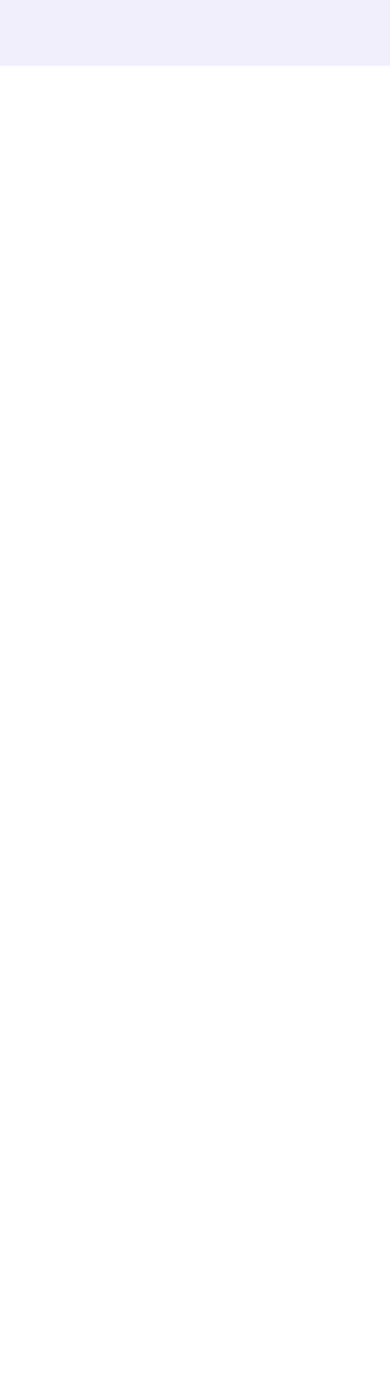
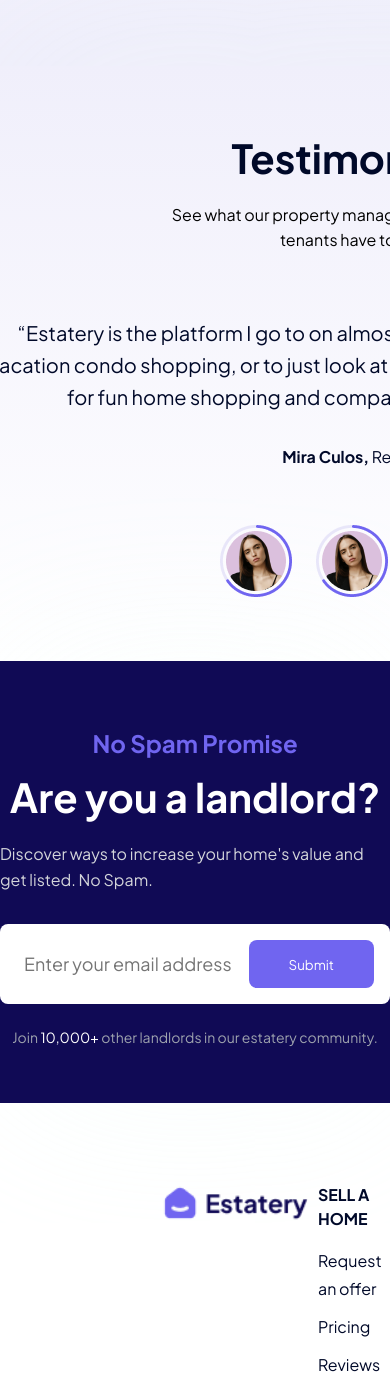
Before and after one commit to arshia00J/responsive-design, a plain HTML site: page index.html in a window 390 px wide. Shown: the part 4620-6002 px from the top of the page. Before the commit the page ends 4686 px from the top, so only its background shows below. Drawn offline with Linux system fonts and the light colour scheme.

Commit message:
non-responsive

```diff
--- a/index.html
+++ b/index.html
@@ -372,5 +372,94 @@
         </div>
       </section>
     </div>
+
+    <!-- TESTIMONIALS -->
+    <div id="test-container">
+      <center>
+        <h2>Testimonials</h2>
+        <p>
+          See what our property managers, landlords, and tenants have to say
+        </p>
+        <p>
+          “Estatery is the platform I go to on almost a daily basis for 2nd home
+          and vacation condo shopping, or to just look at dream homes in new
+          areas. Thanks for fun home shopping and comparative analyzing,
+          Estatery!”
+        </p>
+        <p>Mira Culos,<span> Renter</span></p>
+        <div>
+          <img src="images/Group 14073.png" alt="" />
+          <img src="images/Group 14073.png" alt="" />
+          <img src="images/Group 14073.png" alt="" />
+        </div>
+      </center>
+    </div>
+
+    <!-- NO SPAM PROMISE -->
+
+    <div id="purple-footer">
+      <div id="purple-footer-container">
+        <h4>No Spam Promise</h4>
+        <h3>Are you a landlord?</h3>
+        <p>
+          Discover ways to increase your home's value and get listed. No Spam.
+        </p>
+        <div>
+          <input type="text" placeholder="Enter your email address" />
+          <button>Submit</button>
+        </div>
+        <p>
+          Join <span>10,000+</span> other landlords in our estatery community.
+        </p>
+      </div>
+    </div>
+
+    <!-- footer -->
+    <footer>
+      <img src="images/Group 100.png" alt="" />
+      <div id="container-right">
+        <div>
+          <h5>SELL A HOME</h5>
+          <p>Request an offer</p>
+          <p>Pricing</p>
+          <p>Reviews</p>
+          <p>Stories</p>
+          <h5>BUY A HOME</h5>
+          <p>Buy</p>
+          <p>Finance</p>
+        </div>
+
+        <div>
+          <h5>BUY, RENT AND SELL</h5>
+          <p>Buy and sell properties</p>
+          <p>Rent home</p>
+          <p>Builder trade-up</p>
+
+          <h5>TERMS & PRIVACY</h5>
+          <p>Trust & Safety</p>
+          <p>Terms of Service</p>
+          <p>Privacy Policy</p>
+        </div>
+
+        <div>
+          <h5>ABOUT</h5>
+          <p>Company</p>
+          <p>How it works</p>
+          <p>Contact</p>
+          <p>Investors</p>
+
+          <h5>RESOURCES</h5>
+          <p>Blog</p>
+          <p>Guides</p>
+          <p>FAQ</p>
+          <p>Help Center</p>
+
+        </div>
+      </div>
+    </footer>
+    <div id="copyrights">
+      <p>©2021 Estatery. All rights reserved</p>
+<img src="images/Socials.png" alt="">
+    </div>
   </body>
 </html>
--- a/style.css
+++ b/style.css
@@ -514,3 +514,192 @@ nav {
   width: 113px;
   top: 184px;
 }
+
+/* testimonials */
+
+#test-container {
+  padding: 64px 352px;
+  background: linear-gradient(180deg, #f0effb 0%, rgba(255, 255, 255, 0) 100%);
+  box-shadow: 0px 4px 200px 0px #e8f9f733;
+  display: flex;
+  flex-direction: column;
+  align-items: center;
+}
+
+#test-container h2 {
+  font-size: 40px;
+  font-weight: 700;
+  line-height: 56px;
+  color: #000929;
+  margin-bottom: 16px;
+}
+
+#test-container p:first-of-type {
+  font-size: 16px;
+  font-weight: 400;
+  line-height: 25.6px;
+  width: 406px;
+}
+
+#test-container p:nth-of-type(2) {
+  font-size: 20px;
+  font-weight: 400;
+  line-height: 32px;
+  width: 736px;
+  margin-top: 64px;
+  color: #000929;
+}
+
+#test-container p:nth-of-type(3) {
+  font-size: 16px;
+  font-weight: 700;
+  line-height: 24px;
+  margin-top: 32px;
+  margin-bottom: 56px;
+  color: #000929;
+}
+
+#test-container p span {
+  font-size: 16px;
+  font-weight: 400;
+  line-height: 24px;
+  color: #000929;
+}
+
+#test-container div {
+  justify-content: center;
+  display: flex;
+  gap: 24px;
+}
+
+/* purple footer */
+#purple-footer {
+  width: 100%;
+  height: 442px;
+  background-color: #100a55;
+  box-shadow: 0px 4px 200px 0px #e8f9f733;
+  display: flex;
+  justify-content: center;
+}
+
+#purple-footer-container {
+  width: 544px;
+  display: flex;
+  flex-direction: column;
+  align-items: center;
+  margin-top: 64px;
+}
+
+#purple-footer-container h4 {
+  font-size: 24px;
+  font-weight: 700;
+  line-height: 36px;
+  color: #7065f0;
+  margin-bottom: 8px;
+}
+
+#purple-footer-container h3 {
+  font-size: 40px;
+  font-weight: 700;
+  line-height: 56px;
+  color: #fff;
+  margin-bottom: 16px;
+}
+
+#purple-footer-container p:first-of-type {
+  font-size: 16px;
+  font-weight: 400;
+  line-height: 25.6px;
+  color: #d3d5da;
+  margin-bottom: 32px;
+}
+#purple-footer-container div {
+  width: 100%;
+  display: flex;
+  position: relative;
+}
+#purple-footer-container div input {
+  width: 100%;
+  height: auto;
+  background-color: #fff;
+  border-radius: 8px;
+  border: none;
+  font-size: 18px;
+  line-height: 26.1px;
+  font-weight: 400;
+  color: #000929;
+  padding: 27px 24px;
+}
+#purple-footer-container div button {
+  border: none;
+  background-color: #7065f0;
+  color: white;
+  padding: 12px 40px;
+  height: 48px;
+  border-radius: 8px;
+  position: absolute;
+  right: 16px;
+  top: 16px;
+  cursor: pointer;
+}
+
+#purple-footer-container p:last-of-type {
+  margin-top: 24px;
+  color: #9ea3ae;
+  font-size: 14px;
+  line-height: 19.6px;
+  font-weight: 400;
+}
+
+#purple-footer-container p:last-of-type span {
+  color: #ffffff;
+}
+
+footer{
+  padding: 80px 160px;
+  display: flex;
+gap: 15%;
+}
+footer img{
+  width: 151px;
+  height: 40px;
+}
+
+#container-right{
+  display: flex;
+  gap: 88px;
+}
+
+#container-right div h5{
+
+  color: #000929;
+  font-size: 16px;
+  line-height: 24px;
+  font-weight: 700;
+  margin-bottom: 16px;
+}
+
+#container-right div p{
+
+  color: #000929;
+  font-size: 16px;
+  line-height: 28px;
+  font-weight: 400;
+  margin-bottom: 10px;
+}
+
+#container-right div h5:nth-of-type(2){
+  margin-top: 48px;
+}
+
+#copyrights{
+  padding: 32px 160px;
+  display: flex;
+  justify-content: space-between;
+  border-top: 1.5px solid #E8E6F9;
+box-shadow: 0px 4px 200px 0px #E8F9F733;
+font-size: 16px;
+font-weight: 400;
+line-height: 25.6px;
+color: #000929;
+}
```
Also changed, not shown: images/Group 14073.png (added), images/Socials.png (added).
